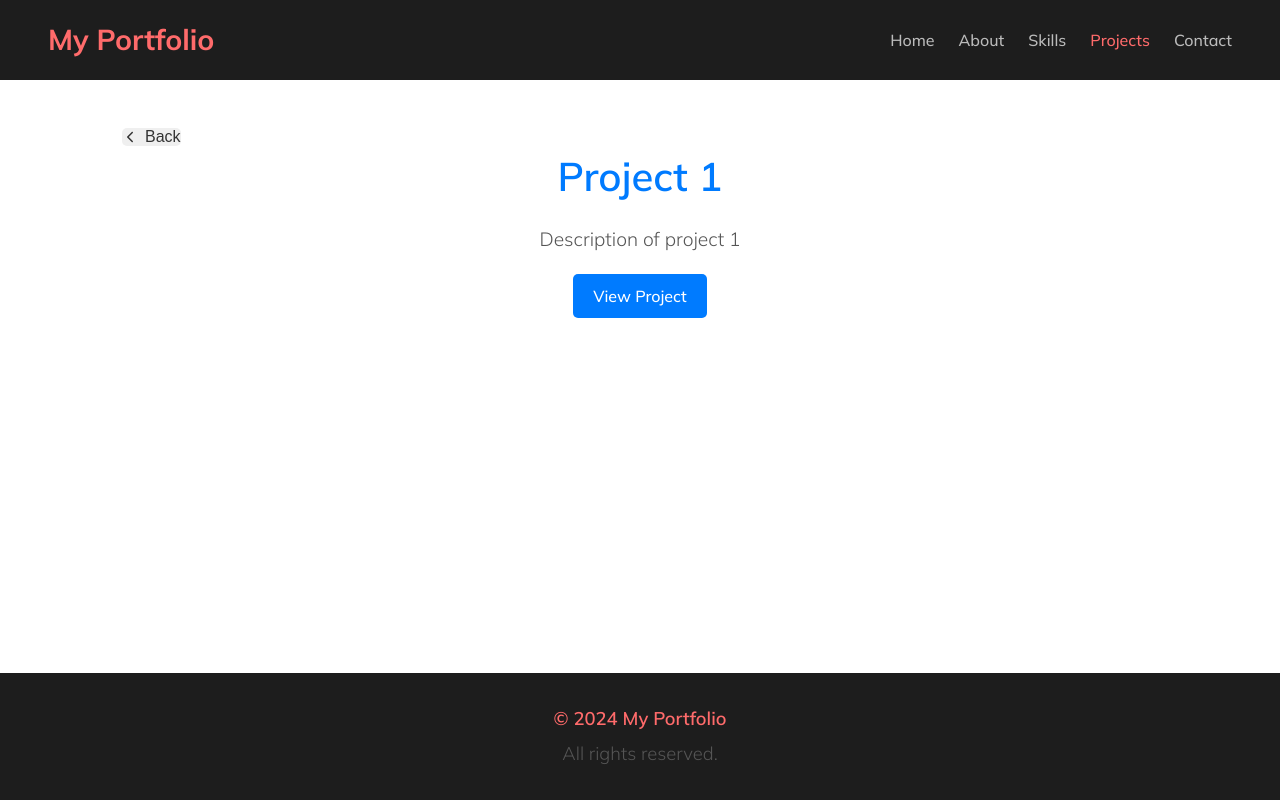
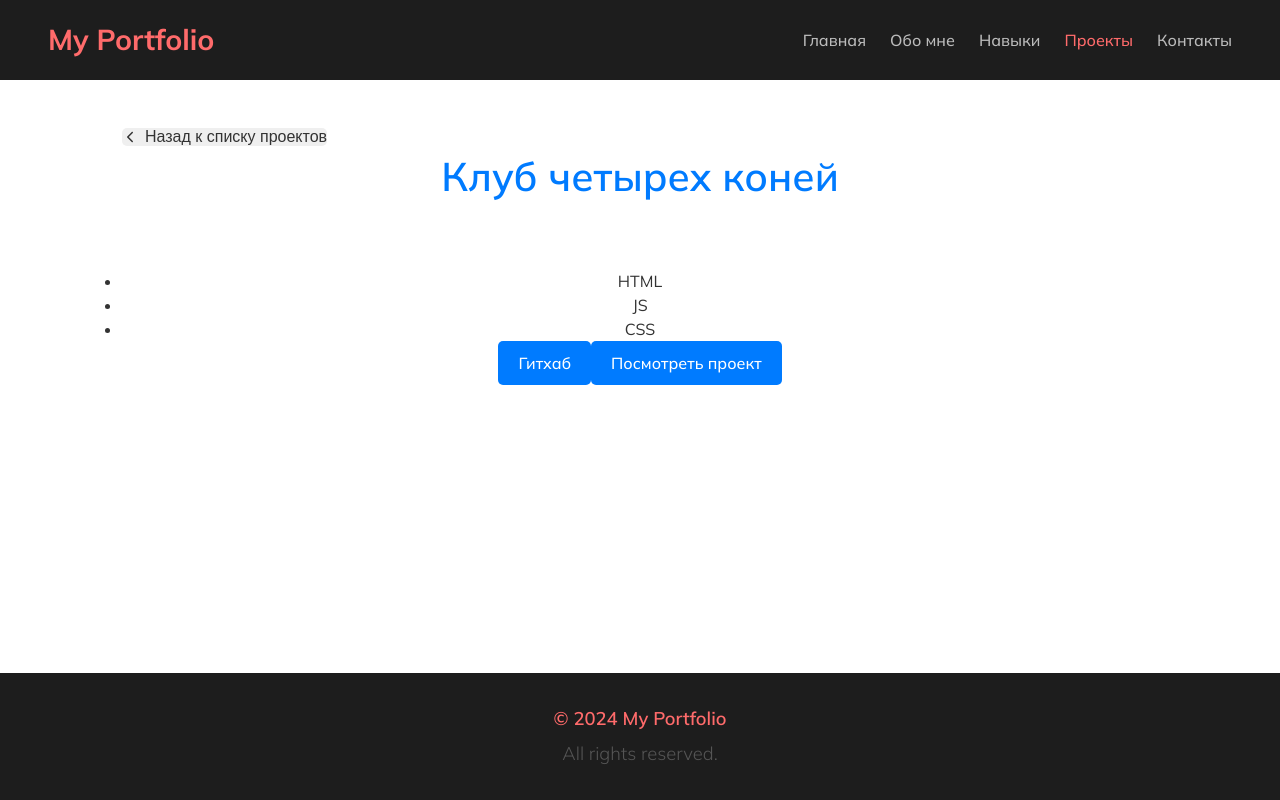
Before and after one commit to Ekaterina-shch/portfolio, a React (Vite) app: page /projects/1 in a window 1280 px wide. Built offline with nearby package versions, Linux system fonts and the light colour scheme.

Commit message:
add projects

```diff
--- a/src/components/Navbar.jsx
+++ b/src/components/Navbar.jsx
@@ -49,19 +49,19 @@ const Navbar = () => {
         onClick={() => setIsMenuOpen(false)}
       >
         <li className="menu-item">
-          <NavLink to="/">Home</NavLink>
+          <NavLink to="/">Главная</NavLink>
         </li>
         <li className="menu-item">
-          <NavLink to="/about">About</NavLink>
+          <NavLink to="/about">Обо мне</NavLink>
         </li>
         <li className="menu-item">
-          <NavLink to="/skills">Skills</NavLink>
+          <NavLink to="/skills">Навыки</NavLink>
         </li>
         <li className="menu-item">
-          <NavLink to="/projects">Projects</NavLink>
+          <NavLink to="/projects">Проекты</NavLink>
         </li>
         <li className="menu-item">
-          <NavLink to="/contact">Contact</NavLink>
+          <NavLink to="/contact">Контакты</NavLink>
         </li>
       </ul>
     </nav>
--- a/src/data/projects.js
+++ b/src/data/projects.js
@@ -1,15 +1,21 @@
 const projects = [
   {
     id: '1',
-    title: 'Project 1',
-    description: 'Description of project 1',
-    link: '#',
+    title: 'Клуб четырех коней',
+    description: '',
+    img: '',
+    link: 'https://ekaterina-shch.github.io/four-horses-club/',
+    githubLink: 'https://github.com/Ekaterina-shch/four-horses-club',
+    stack: ['HTML', 'JS', 'CSS'],
   },
   {
     id: '2',
-    title: 'Project 2',
-    description: 'Description of project 2',
-    link: '#',
+    title: 'Мебельные туры - ROSEXPRESS',
+    description: 'Description',
+    img: '',
+    link: 'https://ekaterina-shch.github.io/test-task/',
+    githubLink: 'https://github.com/Ekaterina-shch/test-task',
+    stack: ['HTML', 'JS', 'CSS'],
   },
 ];
 
--- a/src/pages/About.jsx
+++ b/src/pages/About.jsx
@@ -4,10 +4,10 @@ const About = () => {
   return (
     <section className="page about">
       <div className="container">
-        <h2>About Me</h2>
+        <h2>Обо мне</h2>
         <p>
-          Frontend developer with a passion for creating engaging, accessible
-          web applications.
+          Фронтенд-разработчик с увлечением к созданию увлекательных и доступных
+          веб-приложений.
         </p>
       </div>
     </section>
--- a/src/pages/Contact.jsx
+++ b/src/pages/Contact.jsx
@@ -4,7 +4,7 @@ const Contact = () => {
   return (
     <section className="page contact">
       <div className="container">
-        <h2>Contact Me</h2>
+        <h2>Свяжитесь со Мной</h2>
         <p>
           Email:{' '}
           <a href="mailto:cool.allen28@yandex.ru">cool.allen28@yandex.ru</a>
--- a/src/pages/Home.jsx
+++ b/src/pages/Home.jsx
@@ -4,10 +4,10 @@ const Home = () => {
   return (
     <section className="page home">
       <div className="container">
-        <h2>Welcome to My Portfolio</h2>
+        <h2>Добро пожаловать в Мое портофолио</h2>
         <p>
-          I am a frontend developer passionate about creating user-friendly
-          experiences on the web.
+          Я front-end разработчик, увлеченный созданием удобного интерфейса в
+          Интернете.
         </p>
       </div>
     </section>
--- a/src/pages/ProjectDetail.jsx
+++ b/src/pages/ProjectDetail.jsx
@@ -9,23 +9,45 @@ const ProjectDetail = () => {
 
   const project = projects.find((p) => p.id === projectId);
 
+  const stack = project.stack;
+
   return (
     <section className="page project-detail">
       <div className="container">
         <button onClick={() => navigate(-1)} className="btn-back">
-          <IoIosArrowBack /> Back
+          <IoIosArrowBack /> Назад к списку проектов
         </button>
         {project ? (
           <>
             <h2>{project.title}</h2>
+            <div className="project-image__wrapper">
+              <img src={project.img} alt="" />
+            </div>
             <p>{project.description}</p>
+            <ul className="stack-list">
+              {stack.map((item, index) => {
+                return (
+                  <li className="stack-item" key={index}>
+                    {item}
+                  </li>
+                );
+              })}
+            </ul>
+            <a
+              href={project.githubLink}
+              target="_blank"
+              rel="noopener noreferrer"
+              className="project-detail__btn"
+            >
+              Гитхаб
+            </a>
             <a
               href={project.link}
               target="_blank"
               rel="noopener noreferrer"
               className="project-detail__btn"
             >
-              View Project
+              Посмотреть проект
             </a>
           </>
         ) : (
--- a/src/pages/Projects.jsx
+++ b/src/pages/Projects.jsx
@@ -6,12 +6,12 @@ const Projects = () => {
   return (
     <section className="page projects">
       <div className="container">
-        <h2>Projects</h2>
+        <h2>Проекты</h2>
         {projects.map((project) => (
           <div className="project" key={project.id}>
             <h3>{project.title}</h3>
-            <p>{project.description}</p>
-            <Link to={`/projects/${project.id}`}>View Details</Link>
+            {project.description && <p>{project.description}</p>}
+            <Link to={`/projects/${project.id}`}>Посмотреть детали</Link>
           </div>
         ))}
       </div>
--- a/src/pages/Skills.jsx
+++ b/src/pages/Skills.jsx
@@ -6,7 +6,7 @@ const Skills = () => {
   return (
     <section className="page skills">
       <div className="container">
-        <h2>Skills</h2>
+        <h2>Навыки</h2>
         <ul className="skills-list">
           {skills.map((skill) => (
             <li key={skill}>{skill}</li>
```
